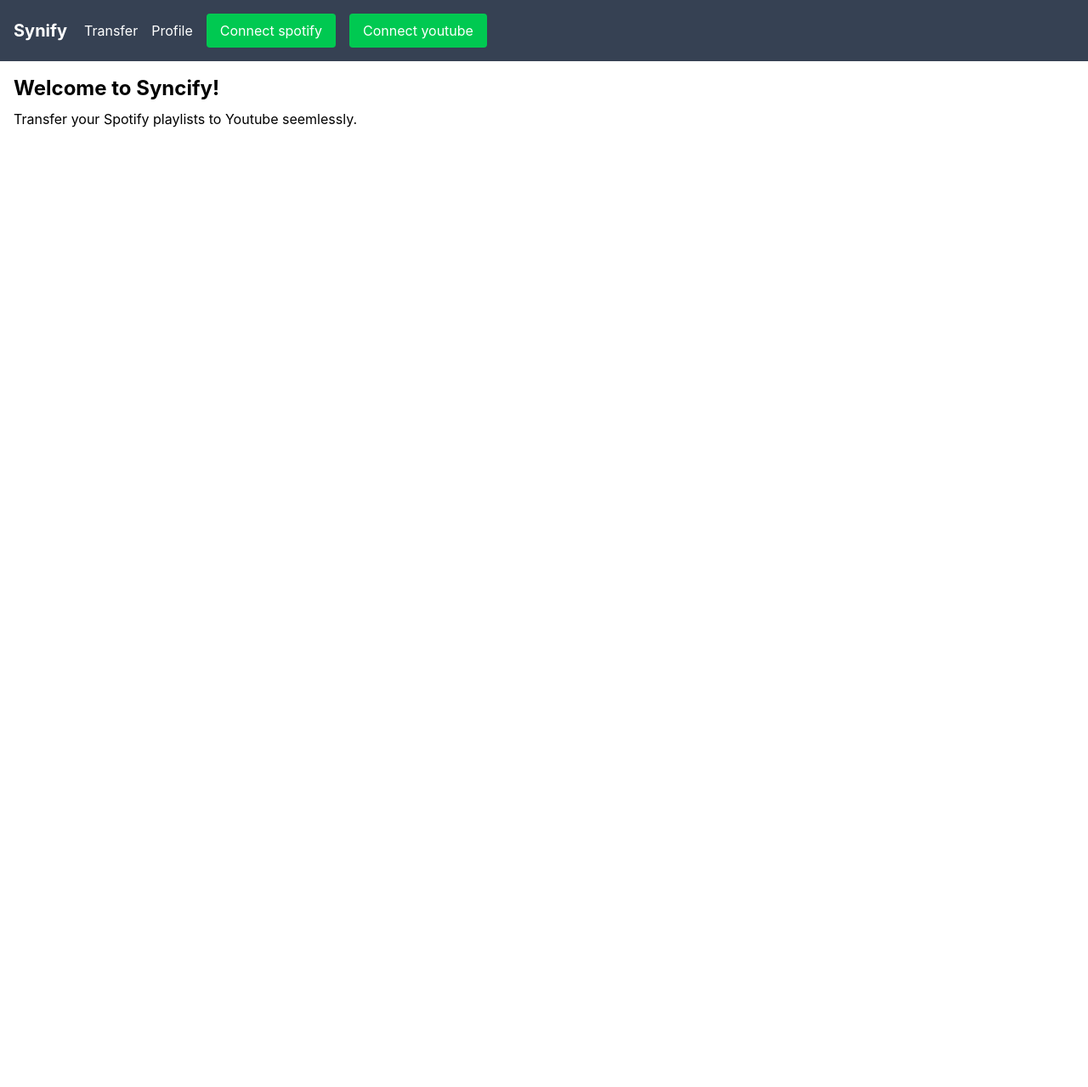
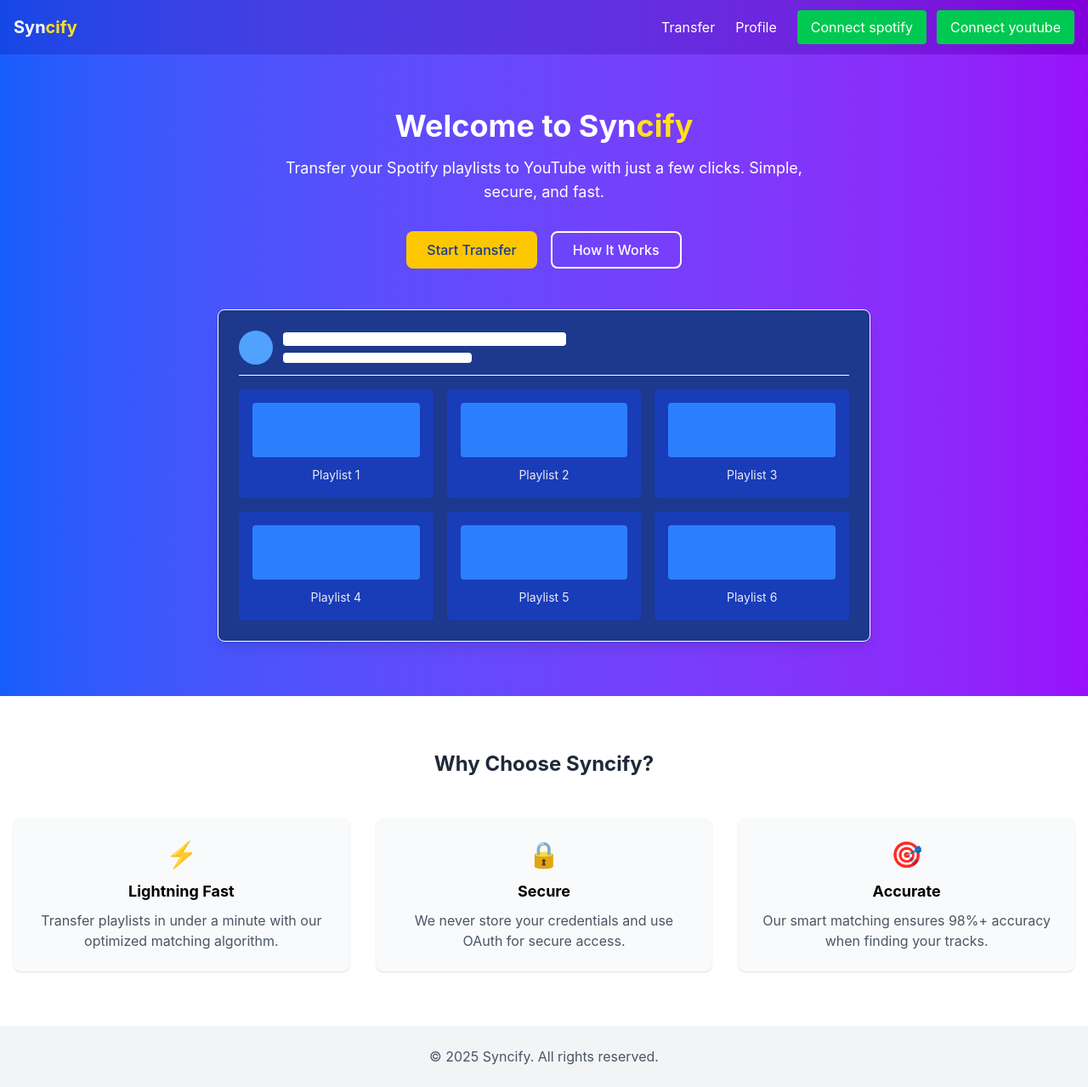
Before and after one commit to rehan6025/Syncify-Project, a React (Vite) app in the folder syncify-frontend/: page / in a window 1280 px wide. Shown: the whole page at 85% size. Before the commit the page ends 800 px from the top, so only its background shows below. Built offline with nearby package versions, Linux system fonts and the light colour scheme.

Commit message:
navbar and home components designed with tailwind and help

```diff
--- a/syncify-frontend/src/components/Navbar.jsx
+++ b/syncify-frontend/src/components/Navbar.jsx
@@ -1,33 +1,64 @@
 import React from 'react'
-import {useSelector} from 'react-redux'
-import { Link } from 'react-router-dom';
+import { useSelector } from 'react-redux'
+import { Link, useLocation } from 'react-router-dom';
 import ConnectButton from './ConnectButton';
 
 function Navbar() {
-    const {spotifyConnected , youtubeConnected} = useSelector(state => state.auth);
+  const { spotifyConnected, youtubeConnected } = useSelector(state => state.auth);
+  const location = useLocation();
+
+  // Check if a path is active
+  const isActive = (path) => {
+    return location.pathname === path;
+  };
 
   return (
-        <nav className='bg-gray-700 p-4 text-white'>
-            <div className='flex justify-baseline items-center'>
-                <Link to='/' className='text-xl font-bold'>Synify</Link>
-                <div className='ml-5 flex gap-4 items-center'>
-                    <Link to='/transfer' >Transfer</Link>
-                    <Link to='/profile'>Profile</Link>
-                    {spotifyConnected? (
-                        <span>Spotify ✅</span>
+    <nav className='bg-gradient-to-r from-blue-700 to-purple-700 text-white shadow-md'>
+      <div className='container mx-auto px-4 py-3 flex flex-col sm:flex-row sm:justify-between items-center'>
+        {/* Logo */}
+        <Link to='/' className='text-xl font-bold mb-3 sm:mb-0'>
+          <span className='text-white'>Syn<span className='text-yellow-300'>cify</span></span>
+        </Link>
+
+        {/* Navigation links */}
+        <div className='flex flex-wrap items-center gap-6'>
+          <Link
+            to='/transfer'
+            className={`hover:text-yellow-200 transition-colors ${isActive('/transfer') ? 'font-medium text-yellow-300' : ''}`}
+          >
+            Transfer
+          </Link>
+          <Link
+            to='/profile'
+            className={`hover:text-yellow-200 transition-colors ${isActive('/profile') ? 'font-medium text-yellow-300' : ''}`}
+          >
+            Profile
+          </Link>
+
+          {/* Connection status */}
+          <div className='flex gap-3'>
+            {spotifyConnected ? (
+              <span className='bg-blue-800 bg-opacity-50 px-3 py-1 rounded flex items-center gap-1'>
+                <span className='w-2 h-2 bg-green-400 rounded-full'></span>
+                Spotify
+              </span>
             ) : (
-                        <ConnectButton service="spotify"/>
+              <ConnectButton service="spotify" />
             )}
 
-                    {youtubeConnected? (
-                        <span>Youtube ✅</span>
-                    ):(
-                        <ConnectButton service="youtube"/>
+            {youtubeConnected ? (
+              <span className='bg-blue-800 bg-opacity-50 px-3 py-1 rounded flex items-center gap-1'>
+                <span className='w-2 h-2 bg-green-400 rounded-full'></span>
+                YouTube
+              </span>
+            ) : (
+              <ConnectButton service="youtube" />
             )}
           </div>
         </div>
+      </div>
     </nav>
-    )
+  );
 }
 
 export default Navbar
--- a/syncify-frontend/src/pages/Home.jsx
+++ b/syncify-frontend/src/pages/Home.jsx
@@ -1,12 +1,111 @@
-import React from 'react'
+import React from 'react';
+import { useNavigate } from 'react-router-dom';
 
 function Home() {
+  // useNavigate hook allows us to programmatically navigate between routes
+  const navigate = useNavigate();
+
   return (
-    <div className='p-4'>
-      <h1 className='text-2xl font-bold'>Welcome to Syncify!</h1>
-      <p className='mt-2'>Transfer your Spotify playlists to Youtube seemlessly.</p>
+    <div className="min-h-screen flex flex-col">
+      {/* Hero Section - Clean gradient background with focused content */}
+      <header className="bg-gradient-to-r from-blue-600 to-purple-600 text-white py-16">
+        <div className="container mx-auto px-4">
+          {/* Main headline and intro text */}
+          <div className="text-center max-w-2xl mx-auto mb-12">
+            <h1 className="text-4xl font-bold mb-4">
+              Welcome to <span className="text-white">Syn</span><span className="text-yellow-300">cify</span>
+            </h1>
+            <p className="text-lg mb-8">
+              Transfer your Spotify playlists to YouTube with just a few clicks.
+              Simple, secure, and fast.
+            </p>
+
+            {/* Call to action buttons */}
+            <div className="flex flex-wrap justify-center gap-4">
+              <button
+                onClick={() => navigate('/transfer')}
+                className="bg-yellow-400 text-blue-900 px-6 py-2 rounded-lg font-medium hover:bg-yellow-300 transition-colors"
+              >
+                Start Transfer
+              </button>
+              <button
+                onClick={() => navigate('/how-it-works')}
+                className="border-2 border-white hover:bg-white hover:text-blue-600 px-6 py-2 rounded-lg font-medium transition-colors"
+              >
+                How It Works
+              </button>
+            </div>
+          </div>
+
+          {/* App preview mockup - Improved contrast */}
+          <div className="bg-blue-900 bg-opacity-30 backdrop-blur-sm rounded-lg p-6 max-w-3xl mx-auto shadow-lg border border-white border-opacity-20">
+            <div className="flex items-center gap-3 mb-4 border-b border-white border-opacity-30 pb-3">
+              <div className="w-10 h-10 bg-blue-400 rounded-full"></div>
+              <div className="flex-1">
+                <div className="h-4 bg-white bg-opacity-50 rounded w-1/2 mb-2"></div>
+                <div className="h-3 bg-white bg-opacity-40 rounded w-1/3"></div>
+              </div>
+            </div>
+
+            {/* Playlist grid - Improved visibility */}
+            <div className="grid grid-cols-2 md:grid-cols-3 gap-4">
+              {[1, 2, 3, 4, 5, 6].map((num) => (
+                <div key={num} className="bg-blue-800 bg-opacity-30 rounded p-4 text-center">
+                  <div className="w-full h-16 bg-blue-500 bg-opacity-20 rounded mb-2"></div>
+                  <span className="text-sm text-white opacity-90">Playlist {num}</span>
+                </div>
+              ))}
+            </div>
+          </div>
+        </div>
+      </header>
+
+      {/* Features Section - Clean white background with simple cards */}
+      <section className="bg-white py-16 flex-grow">
+        <div className="container mx-auto px-4">
+          <h2 className="text-2xl font-bold text-center mb-12 text-gray-800">
+            Why Choose Syncify?
+          </h2>
+
+          <div className="grid md:grid-cols-3 gap-8">
+            {/* Feature 1 */}
+            <div className="bg-gray-50 p-6 rounded-lg shadow-sm hover:shadow transition-shadow">
+              <div className="text-3xl mb-3 text-center">⚡</div>
+              <h3 className="font-bold text-lg mb-2 text-center">Lightning Fast</h3>
+              <p className="text-gray-600 text-center">
+                Transfer playlists in under a minute with our optimized matching algorithm.
+              </p>
+            </div>
+
+            {/* Feature 2 */}
+            <div className="bg-gray-50 p-6 rounded-lg shadow-sm hover:shadow transition-shadow">
+              <div className="text-3xl mb-3 text-center">🔒</div>
+              <h3 className="font-bold text-lg mb-2 text-center">Secure</h3>
+              <p className="text-gray-600 text-center">
+                We never store your credentials and use OAuth for secure access.
+              </p>
+            </div>
+
+            {/* Feature 3 */}
+            <div className="bg-gray-50 p-6 rounded-lg shadow-sm hover:shadow transition-shadow">
+              <div className="text-3xl mb-3 text-center">🎯</div>
+              <h3 className="font-bold text-lg mb-2 text-center">Accurate</h3>
+              <p className="text-gray-600 text-center">
+                Our smart matching ensures 98%+ accuracy when finding your tracks.
+              </p>
+            </div>
+          </div>
+        </div>
+      </section>
+
+      {/* Simple footer */}
+      <footer className="bg-gray-100 py-6">
+        <div className="container mx-auto px-4 text-center text-gray-600">
+          <p>© 2025 Syncify. All rights reserved.</p>
+        </div>
+      </footer>
     </div>
-  )
+  );
 }
 
-export default Home
+export default Home;
--- a/syncify-frontend/src/pages/Transfer.jsx
+++ b/syncify-frontend/src/pages/Transfer.jsx
@@ -16,7 +16,7 @@
       navigate('/profile')
     }
 
-  }, [spotifyConnected, youtubeConnected]);
+  }, [spotifyConnected, youtubeConnected , navigate]);
 
 
 
--- a/syncify-frontend/src/pages/TransferPlaylistPage.jsx
+++ b/syncify-frontend/src/pages/TransferPlaylistPage.jsx
@@ -5,6 +5,7 @@
 function TransferPlaylistPage() {
     const { playlistId } = useParams();
     const [playlist, setPlaylist] = useState(null);
+    const [playlistUrl , setPlaylistUrl] = useState("");
     const navigate = useNavigate();
 
     useEffect(() => {
@@ -57,6 +58,17 @@
         })
         const playlistData = await createPlaylist.json();
 
+        //Getting youtube playlist link
+        if (playlistData?.id) {
+            setPlaylistUrl( `https://www.youtube.com/playlist?list=${playlistData.id}` );
+            console.log('New playlist URL will be set');
+        } else {
+            console.error('Failed to get playlist ID:', playlistData);
+        }
+
+        //https://www.youtube.com/playlist?list=PLBHubnbSvTmQami9Sr8Mb5Rg5stZJ2e_u
+
+        const wait = (ms) => new Promise(resolve => setTimeout(resolve, ms));
 
         for (const video of videos) {
             const add = await fetch(`http://localhost:3000/auth/youtube/playlists/${playlistData.id}/items`, {
@@ -65,9 +77,10 @@
                 headers: {
                     'Content-Type': 'application/json'
                 },
-                body: JSON.stringify({ videoId : video.youtubeId })
+                body: JSON.stringify({ videoId: video.youtubeId })
             })
 
+            await wait(300);
         }
 
     };
@@ -77,7 +90,7 @@
 
     return (
         <div className='p-6 max-w-xl mx-auto text-center'>
-            <img src={playlist.image} alt={playlist.name} className='w-full h-64 object-cover rounded' />
+            <img src={playlist.images[0].url} alt={playlist.name} className='w-full h-64 object-cover rounded' />
             <h1 className='text-3xl font-bold mt-4'>{playlist.name}</h1>
             <p className="text-gray-600 mb-4">{playlist.description}</p>
 
@@ -87,6 +100,15 @@
             >
                 Transfer to Youtube
             </button>
+
+            {playlistUrl && (
+                <a href={playlistUrl}
+                    target='_blank'
+                    className="mt-4 inline-block px-6 py-3 bg-green-600 hover:bg-green-700 text-white text-lg rounded"
+                >
+                    Open Playlist
+                </a>
+            )}
         </div>
     )
 }
```
Lines whose indentation alone changed are shown as unchanged.
